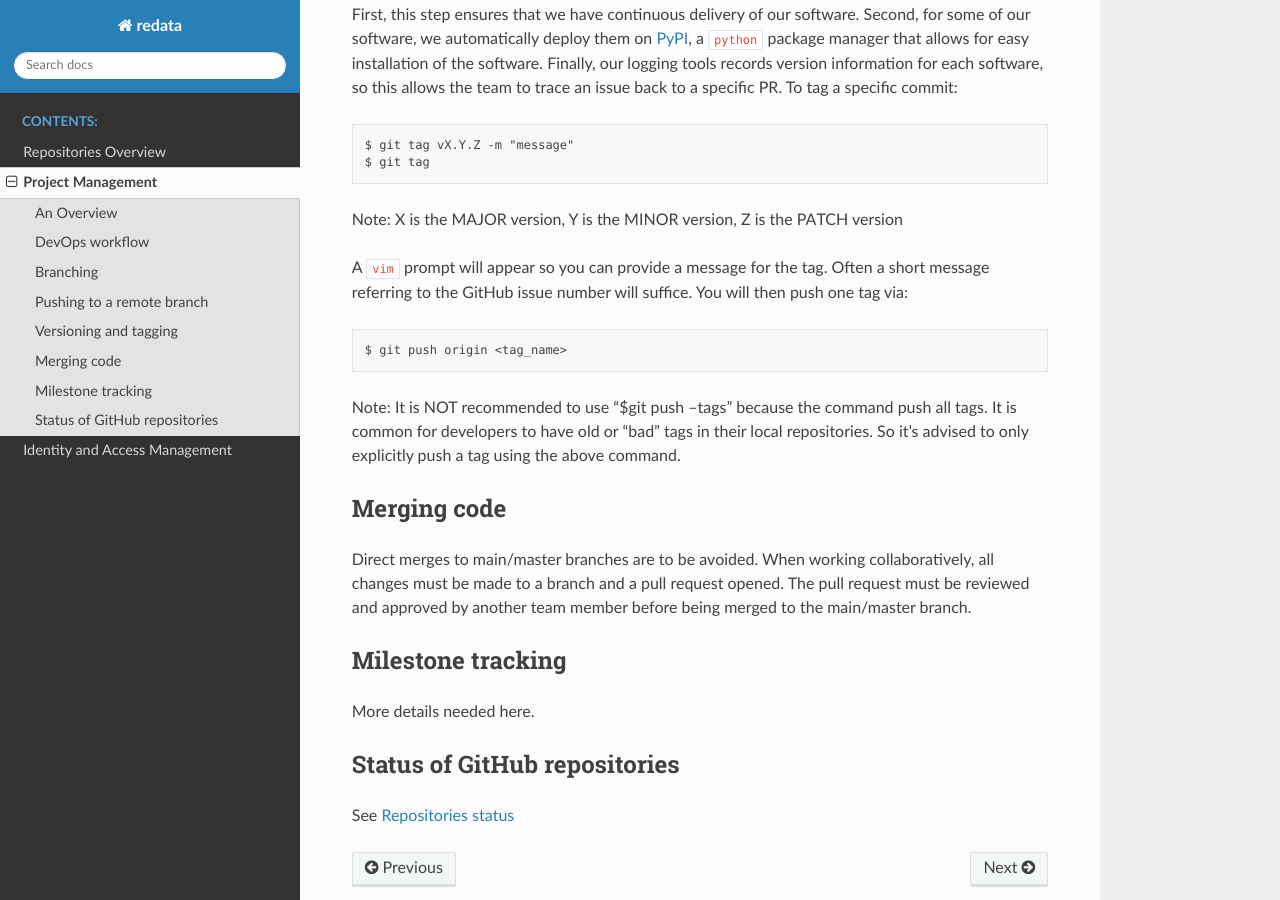
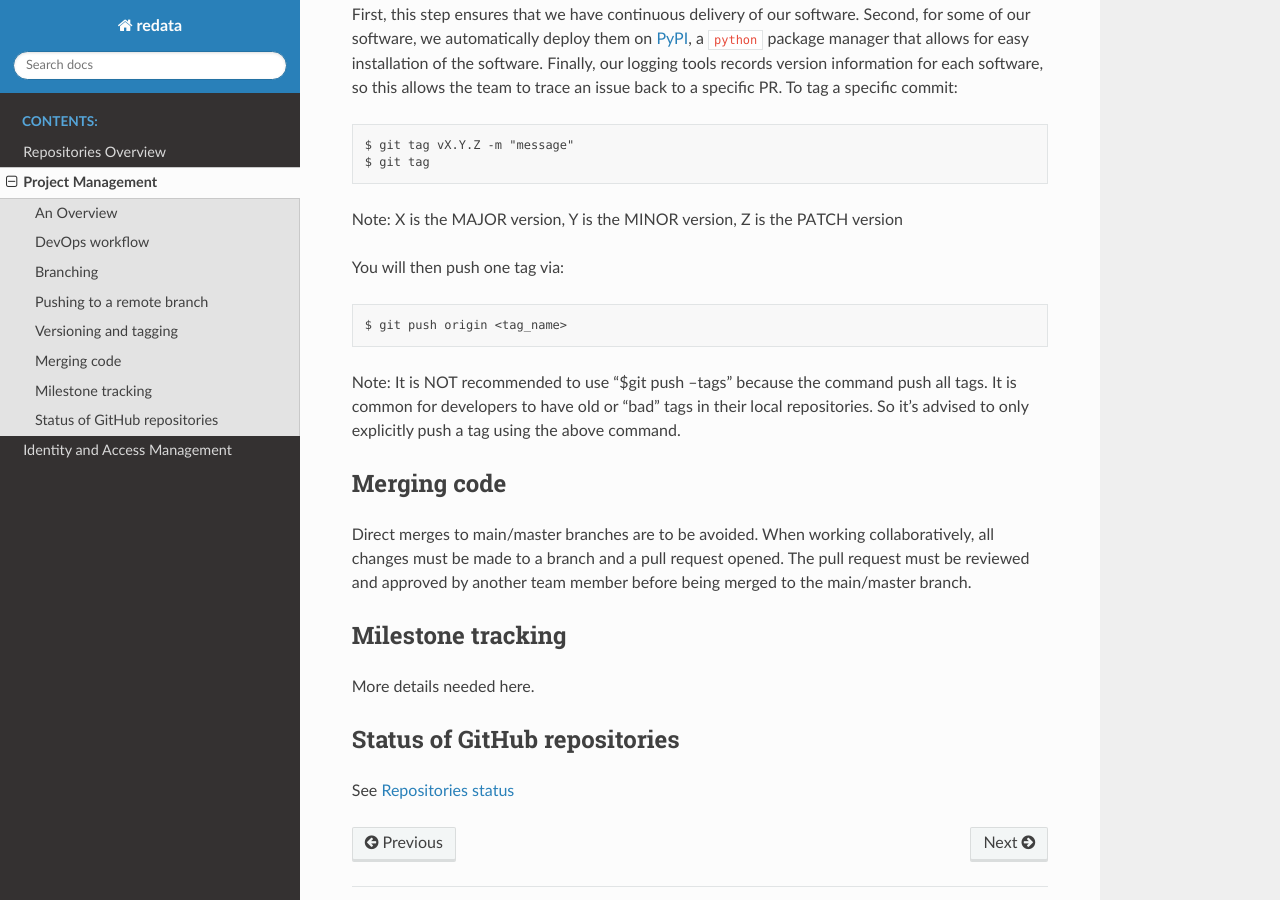
Before and after one commit to UAL-RE/redata-docs, a Sphinx documentation site: the page built from source/project-management.rst, in a window 1280 px wide and 900 px high, scrolled down 2703 px. Built offline with Sphinx 7.4.7 and the Read the Docs theme 2.0.0, drawn with Linux system fonts in a browser that asks for light colours.

Commit message:
updating tagging section push one tag for project-management.rst

```diff
--- a/source/project-management.rst
+++ b/source/project-management.rst
@@ -137,8 +137,6 @@ back to a specific PR. To tag a specific commit:
 Note: X is the MAJOR version, Y is the MINOR version, Z is the PATCH version
 
 
-A ``vim`` prompt will appear so you can provide a message for the tag. Often
-a short message referring to the GitHub issue number will suffice.
 You will then push one tag via:
 
 ::
```
